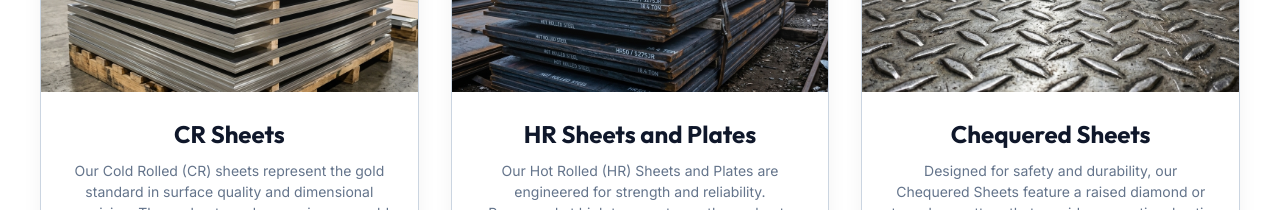
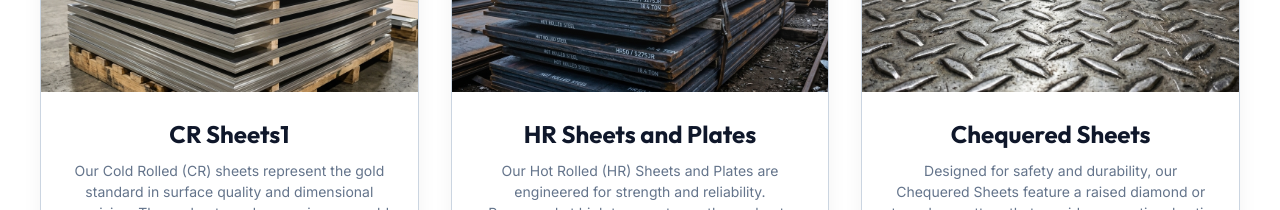
Before and after one commit to marutisteelsyndicategzb-ops/steel_project, a React (Vite) app: page / in a window 1280 px wide. Shown: the part 1720-1930 px from the top of the page. Built offline with nearby package versions, Linux system fonts and the light colour scheme.

Commit message:
Update product name from 'CR Sheets' to 'CR Sheets1'

```diff
--- a/src/data/data.js
+++ b/src/data/data.js
@@ -32,7 +32,7 @@ export const management = [
 export const products = [
   {
     id: "cr-sheets",
-    name: "CR Sheets",
+    name: "CR Sheets1",
     slug: "cr-sheets",
     shortDescription: "Premium Cold Rolled steel sheets, known for superior surface finish.",
     description: "Our Cold Rolled (CR) sheets represent the gold standard in surface quality and dimensional precision. These sheets undergo a rigorous cold reduction process, resulting in a smooth, high-sheen finish that is perfect for painting, plating, and complex forming. Widely used in the automotive industry, domestic appliances, and high-precision engineering projects.",
```
